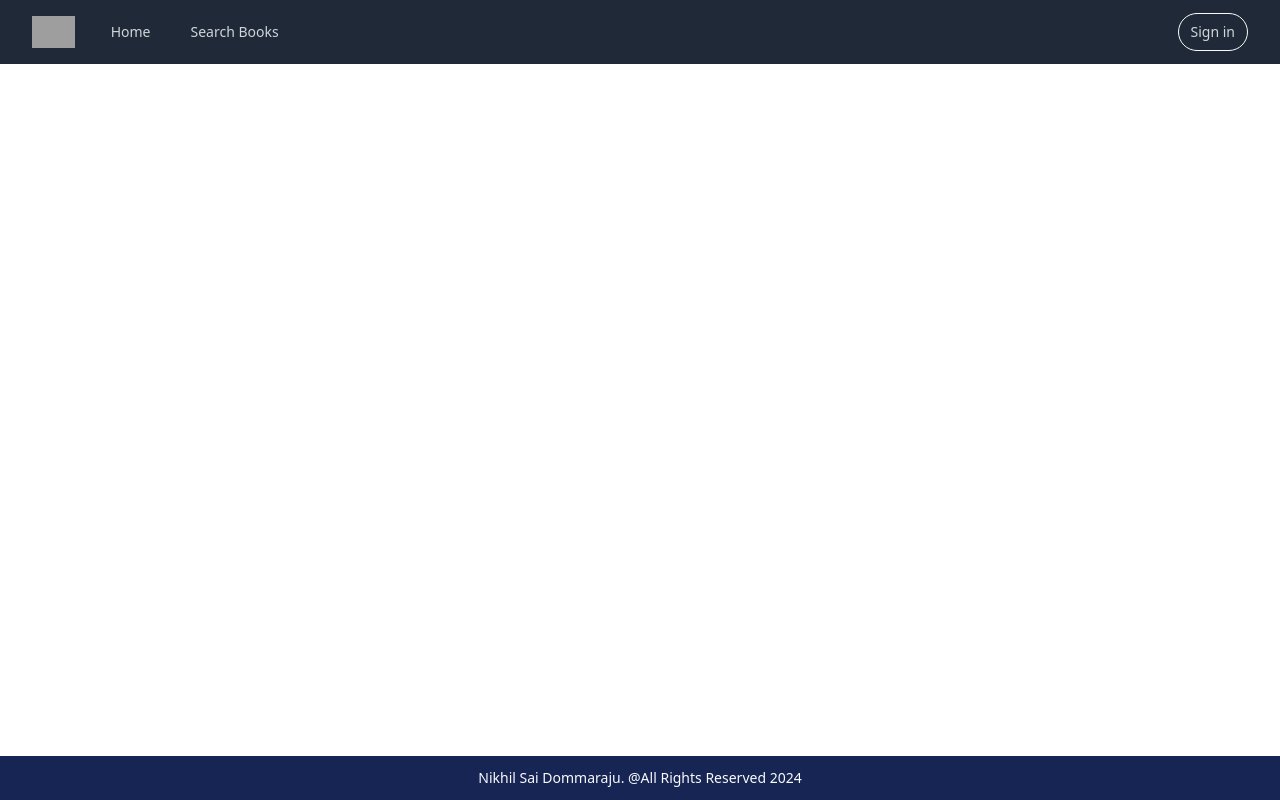
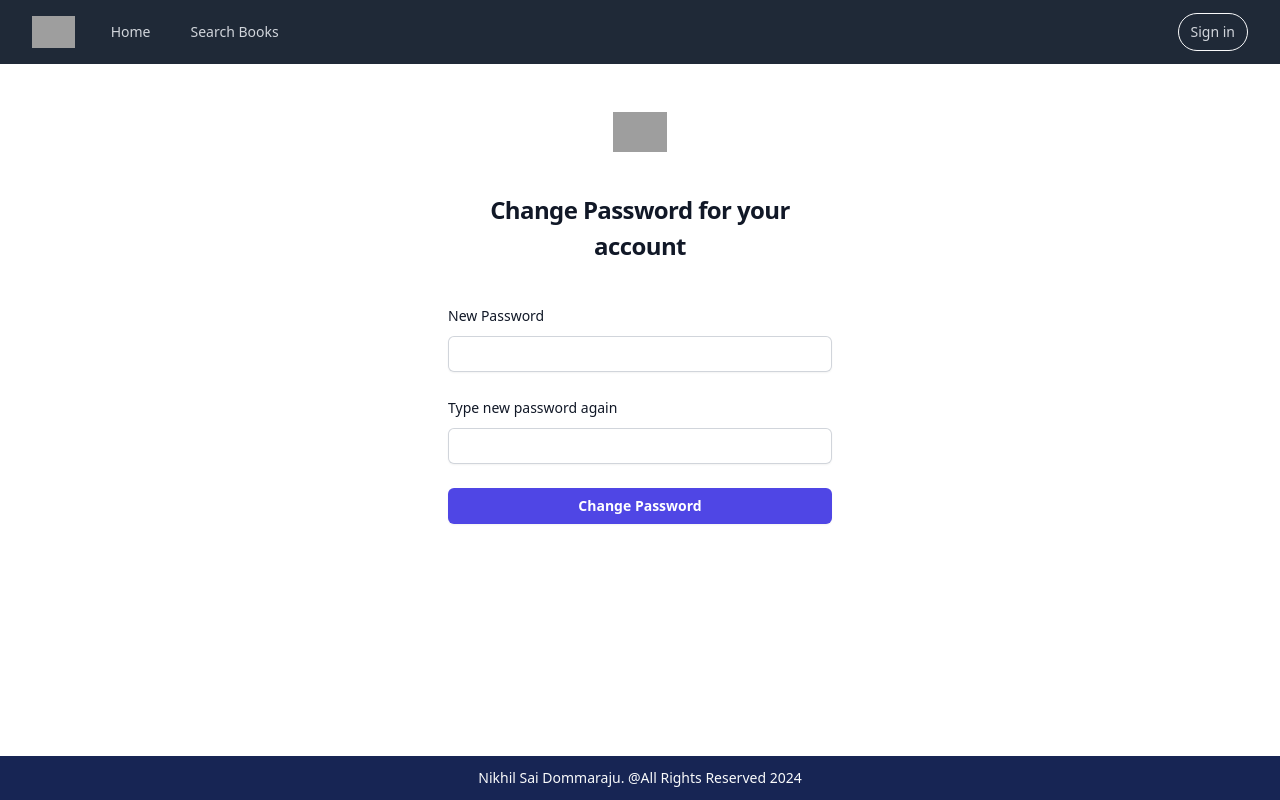
Before and after one commit to dommarajunikhil26/BookVerseClient, a React (Vite) app: page /changePassword in a window 1280 px wide. Built offline with nearby package versions, Linux system fonts and the light colour scheme; grey boxes are pictures that could not be loaded.

Commit message:
Added Change Password component

```diff
--- a/src/App.jsx
+++ b/src/App.jsx
@@ -4,6 +4,7 @@ import Header from "./components/header_footer/Header"
 import Home from "./components/home/Home"
 import Signin from "./components/signin_register/Signin"
 import Register from "./components/signin_register/Register"
+import ChangePassword from "./components/signin_register/ChangePassword"
 
 
 const App = () => {
@@ -14,6 +15,7 @@ const App = () => {
         <Route path="/" element={<Home />} />
         <Route path="/signin" element={<Signin />} />
         <Route path="/register" element={<Register />} />
+        <Route path="changePassword" element={<ChangePassword />} />
       </Routes>
       <Footer />
     </>
--- /dev/null
+++ b/src/components/signin_register/ChangePassword.jsx
@@ -0,0 +1,23 @@
+import Form from "../utility/Form";
+
+const ChangePassword = () => {
+    const field1Validate = (value) => value.length >= 10 ? "" : "Password must be at least 10 characters";
+    const field2Validate = (value, field1) => value === field1 ? "" : "Passwords do not match";
+
+    return (
+        <Form
+            formHeader="Change Password for your account"
+            field1Name="New Password"
+            field2Name="Type new password again"
+            field1Type="password"
+            field1Validate={field1Validate}
+            field2Validate={field2Validate}
+            field2AutoComplete="new-password"
+            buttonName="Change Password"
+            navigateExternalLink="signin"
+            showForgotPassword={false}
+        />
+    );
+};
+
+export default ChangePassword;
--- a/src/components/signin_register/Register.jsx
+++ b/src/components/signin_register/Register.jsx
@@ -1,16 +1,24 @@
 import Form from '../utility/Form';
 
 const Register = () => {
+    const field1Validate = (value) => /^[^\s@]+@[^\s@]+\.[^\s@]+$/.test(value) ? "" : "Enter a valid email address";
+    const field2Validate = (value) => value.length >= 10 ? "" : "Password must be at least 10 characters";
 
     return (
         <Form
-            formHeader="Register"
+            formHeader="Register in to your account"
+            field1Name="Email address"
+            field2Name="Password"
+            field1Type="email"
+            field1Validate={field1Validate}
+            field2Validate={field2Validate}
+            buttonName="Register"
             navigateExternalLink="signin"
             signinHeader="Already have an account?"
-            buttonName="Register"
             signinButtonName="Signin Here!"
+            showForgotPassword={false}
         />
-    )
-}
+    );
+};
 
 export default Register;
--- a/src/components/signin_register/Signin.jsx
+++ b/src/components/signin_register/Signin.jsx
@@ -1,17 +1,24 @@
 import Form from "../utility/Form";
 
 const Signin = () => {
+    const field1Validate = (value) => /^[^\s@]+@[^\s@]+\.[^\s@]+$/.test(value) ? "" : "Enter a valid email address";
+    const field2Validate = (value) => value.length >= 10 ? "" : "Password must be at least 10 characters";
 
     return (
         <Form
-            formHeader="Sign up"
+            formHeader="Sign in to your account"
+            field1Name="Email address"
+            field2Name="Password"
+            field1Type="email"
+            field1Validate={field1Validate}
+            field2Validate={field2Validate}
+            buttonName="Sign in"
             navigateExternalLink="register"
             signinHeader="Not a member?"
-            buttonName="Sign in"
             signinButtonName="Register Here!"
+            showForgotPassword={true}
         />
-
-    )
-}
+    );
+};
 
 export default Signin;
--- a/src/components/utility/Form.jsx
+++ b/src/components/utility/Form.jsx
@@ -1,59 +1,71 @@
 /* eslint-disable react/prop-types */
-import { useState, useCallback } from 'react'
+import { useState, useCallback } from 'react';
 import { useNavigate } from 'react-router-dom';
 import logo from '../../assets/logo/bookLogo.jpg';
 
-const Form = (props) => {
+const Form = ({
+    formHeader,
+    field1Name,
+    field2Name,
+    field1Type,
+    buttonName,
+    navigateExternalLink,
+    showForgotPassword,
+    signinHeader,
+    signinButtonName,
+    field1Validate,
+    field2Validate,
+    field2AutoComplete = "current-password"
+}) => {
     const [field1, setField1] = useState("");
     const [field2, setField2] = useState("");
     const [field1Error, setField1Error] = useState("");
     const [field2Error, setField2Error] = useState("");
+
     const navigate = useNavigate();
 
     const handleField1Change = useCallback((e) => {
-        setField1(e.target.value);
-        setField1Error(validateEmail(e.target.value) ? "" : "Enter a valid email address");
-    }, []);
+        const value = e.target.value;
+        setField1(value);
+        setField1Error(field1Validate ? field1Validate(value) : "");
+    }, [field1Validate]);
 
     const handleField2Change = useCallback((e) => {
-        setField2(e.target.value);
-        setField2Error(e.target.value.length >= 10 ? "" : "Password must be at least 10 characters");
-    }, []);
-
-    const validateEmail = (email) => {
-        const emailRegex = /^[^\s@]+@[^\s@]+\.[^\s@]+$/;
-        return emailRegex.test(email);
-    }
+        const value = e.target.value;
+        setField2(value);
+        setField2Error(field2Validate ? field2Validate(value, field1) : "");
+    }, [field2Validate, field1]);
 
     const handleSigninClick = () => {
-        navigate(`/${props.navigateExternalLink}`);
-    }
+        navigate(`/${navigateExternalLink}`);
+    };
 
     const handleFormSubmit = (e) => {
         e.preventDefault();
-    }
+        // Add form submission logic here
+    };
 
     const handleForgotPasswordClick = () => {
         navigate("/changePassword");
-    }
+    };
 
     return (
         <div className="flex min-h-full flex-col justify-center px-6 py-12 lg:px-8">
             <div className="sm:mx-auto sm:w-full sm:max-w-sm">
                 <img className="mx-auto h-10 w-auto" src={logo} alt="Book Verse" />
-                <h2 className="mt-10 text-center text-2xl font-bold leading-9 tracking-tight text-gray-900">{props.formHeader} in to your account</h2>
+                <h2 className="mt-10 text-center text-2xl font-bold leading-9 tracking-tight text-gray-900">{formHeader}</h2>
             </div>
 
             <div className="mt-10 sm:mx-auto sm:w-full sm:max-w-sm">
                 <form className="space-y-6" onSubmit={handleFormSubmit}>
                     <div>
-                        <label htmlFor="email" className="block text-sm font-medium leading-6 text-gray-900">Email address</label>
+                        <label htmlFor="field1" className="block text-sm font-medium leading-6 text-gray-900">{field1Name}</label>
                         <div className="mt-2">
                             <input
-                                id="email"
-                                name="email"
-                                type="email"
-                                autoComplete="email"
+                                id="field1"
+                                name="field1"
+                                type={field1Type}
+                                autoComplete={field1Type === 'email' ? "email" : "new-password"}
                                 value={field1}
                                 required
                                 onChange={handleField1Change}
@@ -65,39 +77,40 @@ const Form = (props) => {
 
                     <div>
                         <div className="flex items-center justify-between">
-                            <label htmlFor="password" className="block text-sm font-medium leading-6 text-gray-900">Password</label>
-                            {props.navigateExternalLink === "register" &&
+                            <label htmlFor="field2" className="block text-sm font-medium leading-6 text-gray-900">{field2Name}</label>
+                            {showForgotPassword && (
                                 <div className="text-sm">
-                                    <button className="font-semibold text-indigo-600 hover:text-indigo-500" onClick={handleForgotPasswordClick}>Forgot password?</button>
+                                    <button type="button" className="font-semibold text-indigo-600 hover:text-indigo-500" onClick={handleForgotPasswordClick}>Forgot password?</button>
                                 </div>
-                            }
+                            )}
                         </div>
                         <div className="mt-2">
                             <input
-                                id="password"
-                                name="password"
+                                id="field2"
+                                name="field2"
                                 type="password"
-                                autoComplete="current-password"
+                                autoComplete={field2AutoComplete}
                                 value={field2}
+                                required
                                 onChange={handleField2Change}
-                                required className="block w-full rounded-md border-0 py-1.5 text-gray-900 shadow-sm ring-1 ring-inset ring-gray-300 placeholder:text-gray-400 focus:ring-2 focus:ring-inset focus:ring-indigo-600 sm:text-sm sm:leading-6"
+                                className="block w-full rounded-md border-0 py-1.5 text-gray-900 shadow-sm ring-1 ring-inset ring-gray-300 placeholder:text-gray-400 focus:ring-2 focus:ring-inset focus:ring-indigo-600 sm:text-sm sm:leading-6"
                             />
                             {field2Error && <p className="text-red-500 text-xs font-semibold">{field2Error}</p>}
                         </div>
                     </div>
 
                     <div>
-                        <button type="submit" className="flex w-full justify-center rounded-md bg-indigo-600 px-3 py-1.5 text-sm font-semibold leading-6 text-white shadow-sm hover:bg-indigo-500 focus-visible:outline focus-visible:outline-2 focus-visible:outline-offset-2 focus-visible:outline-indigo-600" >{props.buttonName}</button>
+                        <button type="submit" className="flex w-full justify-center rounded-md bg-indigo-600 px-3 py-1.5 text-sm font-semibold leading-6 text-white shadow-sm hover:bg-indigo-500 focus-visible:outline focus-visible:outline-2 focus-visible:outline-offset-2 focus-visible:outline-indigo-600">{buttonName}</button>
                     </div>
                 </form>
 
                 <p className="mt-10 text-center text-sm text-gray-500">
-                    {props.signinHeader}
-                    <button className="font-semibold leading-6 text-indigo-600 hover:text-indigo-500 ml-1" onClick={handleSigninClick}>{props.signinButtonName}</button>
+                    {signinHeader}
+                    <button type="button" className="font-semibold leading-6 text-indigo-600 hover:text-indigo-500 ml-1" onClick={handleSigninClick}>{signinButtonName}</button>
                 </p>
             </div>
         </div>
-    )
-}
+    );
+};
 
-export default Form
+export default Form;
```
